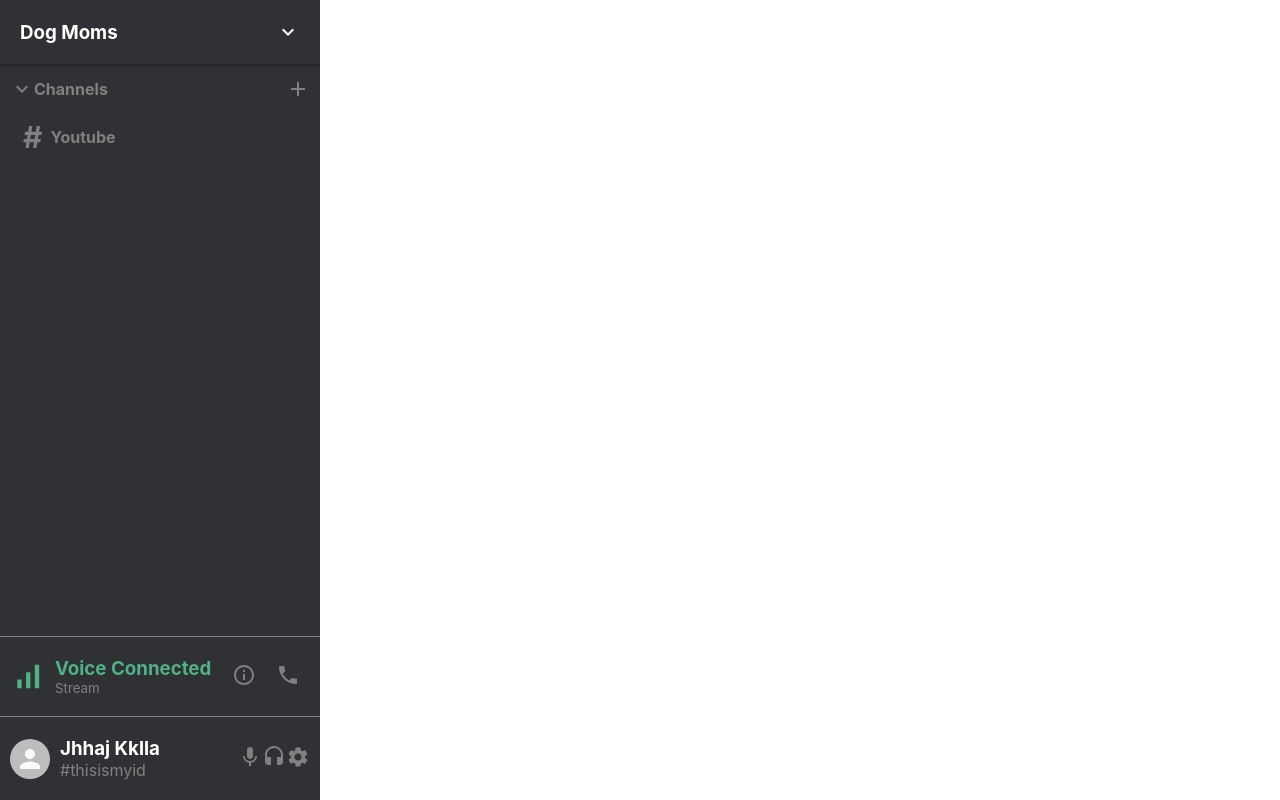
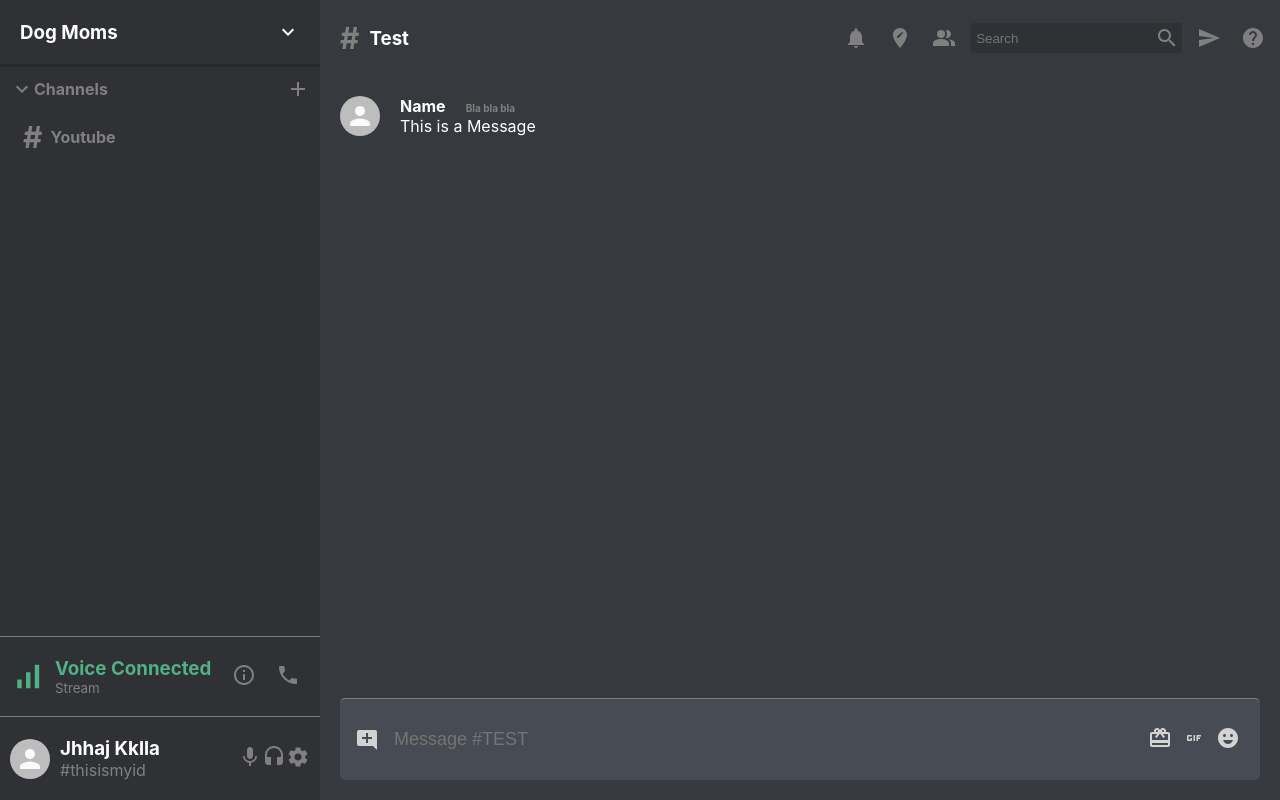
Before and after one commit to johannamag/react-discord-clone, a React (Create React App) app: page / in a window 1280 px wide. Built offline with nearby package versions, Linux system fonts and the light colour scheme.

Commit message:
Added Styled Message Section

```diff
--- a/src/Chat.css
+++ b/src/Chat.css
@@ -0,0 +1,45 @@
+.chat {
+  display: flex;
+  flex-direction: column;
+  flex: 0.75;
+  background-color: #363a3f;
+  height: 100vh;
+}
+
+.chat__messages {
+  flex: 1;
+}
+
+.chat__input {
+  color: lightgrey;
+  display: flex;
+  align-items: center;
+  justify-content: space-between;
+  padding: 15px;
+  border-radius: 5px;
+  margin: 20px;
+  border-top: 1px solid gray;
+  background-color: #474b53;
+}
+
+.chat__input > form > input {
+  padding: 15px;
+  background: transparent;
+  width: 100%;
+  border: none;
+  outline-width: 0;
+  color: #fff;
+  font-size: large;
+}
+
+.chat__input > form {
+  flex: 1;
+}
+
+.chat__inputButton {
+  display: none;
+}
+
+.chat__inputIcons > .MuiSvgIcon-root {
+  padding: 5px;
+}
--- a/src/Chat.js
+++ b/src/Chat.js
@@ -1,8 +1,35 @@
 import React from "react";
 import "./Chat.css";
+import ChatHeader from "./ChatHeader";
+import AddCommentIcon from "@material-ui/icons/AddComment";
+import CardGiftcardIcon from "@material-ui/icons/CardGiftcard";
+import GifIcon from "@material-ui/icons/Gif";
+import EmojiEmotionsIcon from "@material-ui/icons/EmojiEmotions";
+import Message from "./Message";
 
 function Chat() {
-  return <div className="chat"></div>;
+  return (
+    <div className="chat">
+      <ChatHeader />
+      <div className="chat__messages">
+        <Message />
+      </div>
+      <div className="chat__input">
+        <AddCommentIcon />
+        <form>
+          <input placeholder={`Message #TEST`} />
+          <button className="chat__inputButton" type="submit">
+            Send Message
+          </button>
+        </form>
+        <div className="chat__inputIcons">
+          <CardGiftcardIcon />
+          <GifIcon />
+          <EmojiEmotionsIcon />
+        </div>
+      </div>
+    </div>
+  );
 }
 
 export default Chat;
--- /dev/null
+++ b/src/ChatHeader.css
@@ -0,0 +1,51 @@
+.chatHeader {
+  display: flex;
+  justify-content: space-between;
+  align-items: center;
+  color: gray;
+  padding: 10px;
+}
+
+.chatHeader__hash {
+  color: gray;
+  font-size: 30px;
+  padding: 10px;
+}
+
+.chatHeader__left > h3 {
+  display: flex;
+  align-items: center;
+  color: #fff;
+}
+
+.chatHeader__right {
+  display: flex;
+  align-items: center;
+  flex: 0.5;
+  justify-content: space-between;
+}
+
+.chatHeader__right > .MuiSvgIcon-root {
+  padding: 5px;
+  cursor: pointer;
+}
+
+.chatHeader__right > .MuiSvgIcon-root:hover {
+  color: #fff;
+}
+
+.chatHeader__search {
+  display: flex;
+  align-items: center;
+  color: gray;
+  background-color: #2f3135;
+  border-radius: 3px;
+  padding: 3px;
+}
+
+.chatHeader__search > input {
+  background: transparent;
+  outline-width: 0;
+  color: white;
+  border: none;
+}
--- /dev/null
+++ b/src/ChatHeader.js
@@ -0,0 +1,33 @@
+import React from "react";
+import "./ChatHeader.css";
+import NotificationsIcon from "@material-ui/icons/Notifications";
+import EditLocationIcon from "@material-ui/icons/EditLocation";
+import PeopleAltIcon from "@material-ui/icons/PeopleAlt";
+import SearchIcon from "@material-ui/icons/Search";
+import SendIcon from "@material-ui/icons/Send";
+import HelpIcon from "@material-ui/icons/Help";
+
+function ChatHeader() {
+  return (
+    <div className="chatHeader">
+      <div className="chatHeader__left">
+        <h3>
+          <span className="chatHeader__hash">#</span>Test
+        </h3>
+      </div>
+      <div className="chatHeader__right">
+        <NotificationsIcon />
+        <EditLocationIcon />
+        <PeopleAltIcon />
+        <div className="chatHeader__search">
+          <input placeholder="Search" />
+          <SearchIcon />
+        </div>
+        <SendIcon />
+        <HelpIcon />
+      </div>
+    </div>
+  );
+}
+
+export default ChatHeader;
--- /dev/null
+++ b/src/Message.css
@@ -0,0 +1,17 @@
+.message {
+  display: flex;
+  align-items: center;
+  padding: 20px;
+  color: #fff;
+}
+
+.message__info {
+  margin-left: 20px;
+}
+
+.message__timestamp {
+  color: grey;
+  margin-left: 20px;
+  font-size: x-small;
+  font-weight: light;
+}
--- /dev/null
+++ b/src/Message.js
@@ -0,0 +1,20 @@
+import React from "react";
+import "./Message.css";
+import { Avatar } from "@material-ui/core";
+
+function Message() {
+  return (
+    <div className="message">
+      <Avatar />
+      <div className="message__info">
+        <h4>
+          Name
+          <span className="message__timestamp">Bla bla bla</span>
+        </h4>
+        <p>This is a Message</p>
+      </div>
+    </div>
+  );
+}
+
+export default Message;
```
